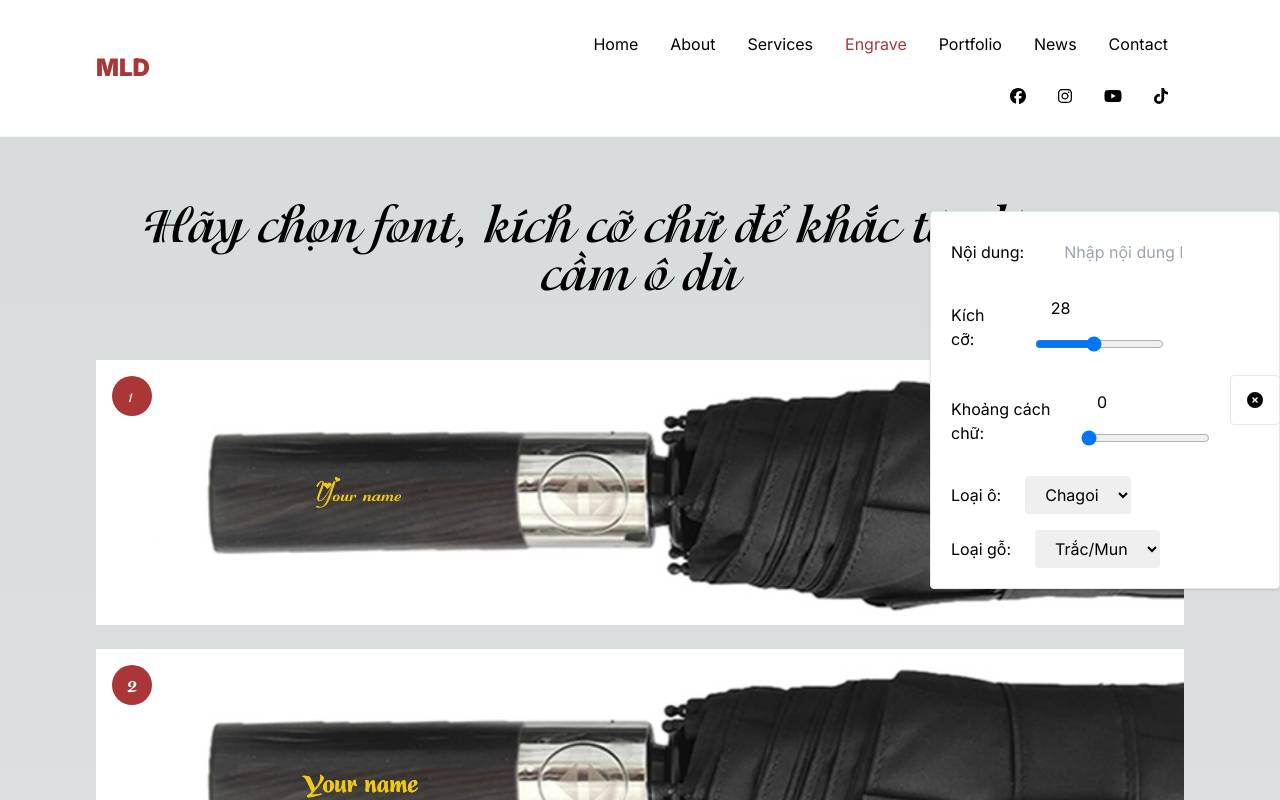
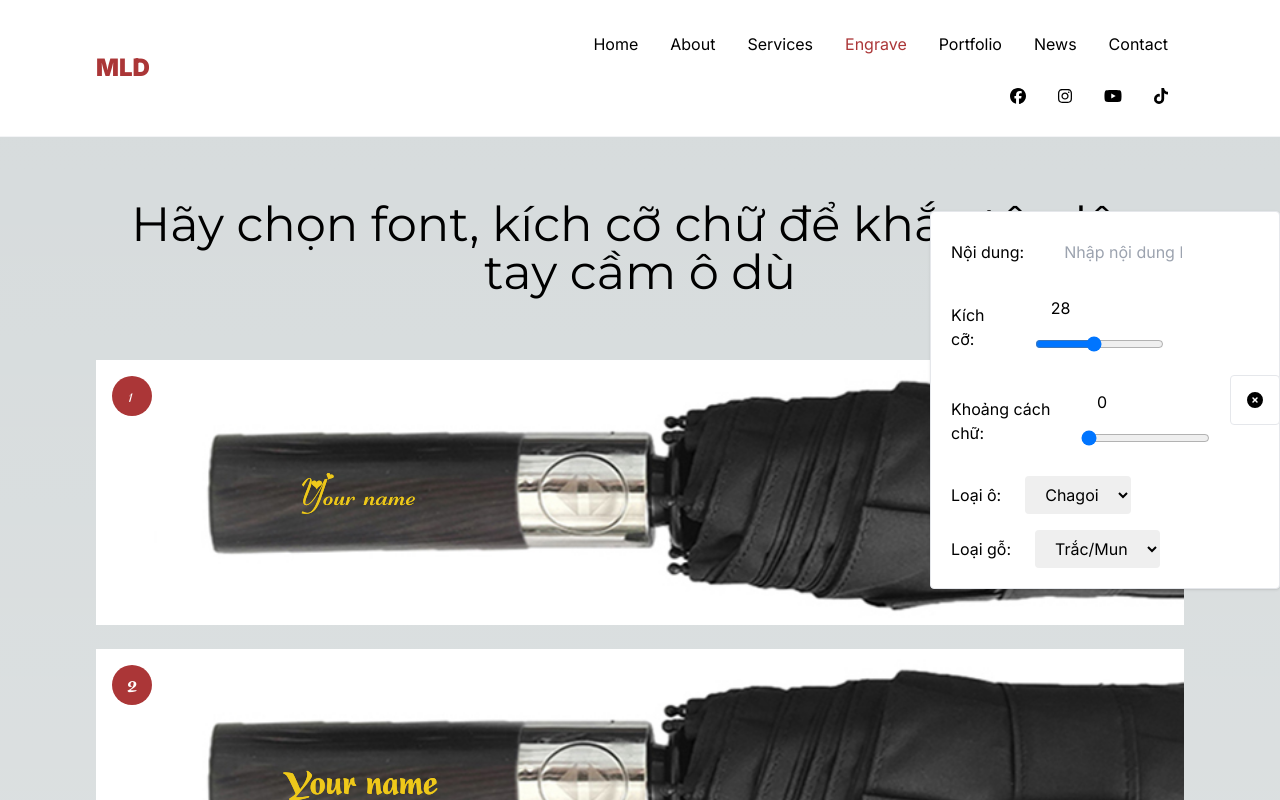
Before and after one commit to mldesignerjs/mld, a Next.js app: page /engrave in a window 1280 px wide. Shown: the top 800 px of the page. Built offline with nearby package versions, Linux system fonts and the light colour scheme.

Commit message:
change-font-size

```diff
--- a/app/engrave/page.tsx
+++ b/app/engrave/page.tsx
@@ -43,7 +43,7 @@ export default function Home() {
 
     return (
         <div className=" lg:px-24 max-lg:px-4 lg:pt-40 max-lg:pt-10">
-            <h2 className="text-center text-5xl py-10" style={engraveFonts[9].style}>
+            <h2 className="text-center text-5xl py-10" style={engraveFonts[10].style}>
                 Hãy chọn font, kích cỡ chữ để khắc tên lên tay cầm ô dù
             </h2>
             <button
@@ -169,7 +169,7 @@ export default function Home() {
             <div
                 className="mt-6"
                 style={{
-                    fontSize: `${fontSize}px`,
+                    fontSize: `${fontSize}pt`,
                 }}
             >
                 {engraveFonts.map((font, key) => (
@@ -185,7 +185,7 @@ export default function Home() {
                                     className="max-sm:h-[35mm] md:h-[52.5mm] lg:h-[7cm] w-max min-w-max"
                                 />
                                 <span
-                                    className={`engrave absolute top-1/2 -translate-y-1/2 origin-left max-sm:scale-50 max-lg:scale-75 max-sm:left-[15mm] max-lg:left-[22.5mm] lg:left-[3cm] whitespace-nowrap overflow-hidden text-center leading-[15mm] h-[15mm] ${handle.value}`}
+                                    className={`engrave absolute top-1/2 -translate-y-1/2 origin-left max-sm:scale-50 max-lg:scale-75 max-sm:left-[15mm] max-lg:left-[22.5mm] lg:left-[3cm] whitespace-nowrap overflow-hidden text-center h-[15mm] flex items-center justify-center ${handle.value}`}
                                     style={{
                                         width: `${currentUmbrella.sizeHandle}cm`,
                                         letterSpacing: `${letterSpacing}px`,
```
